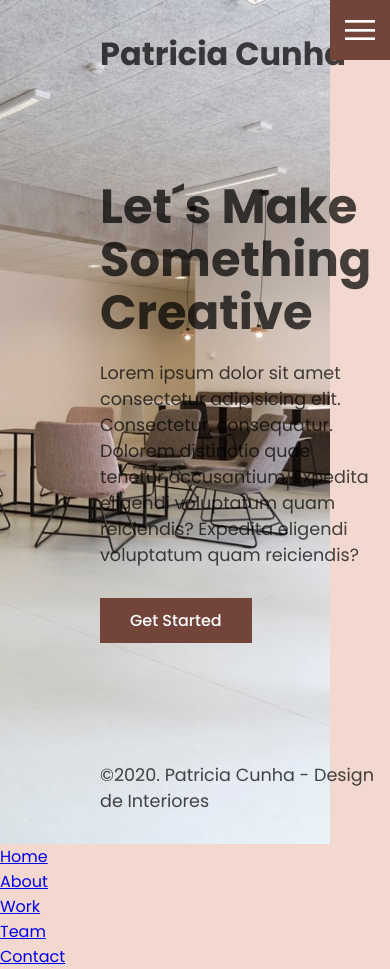
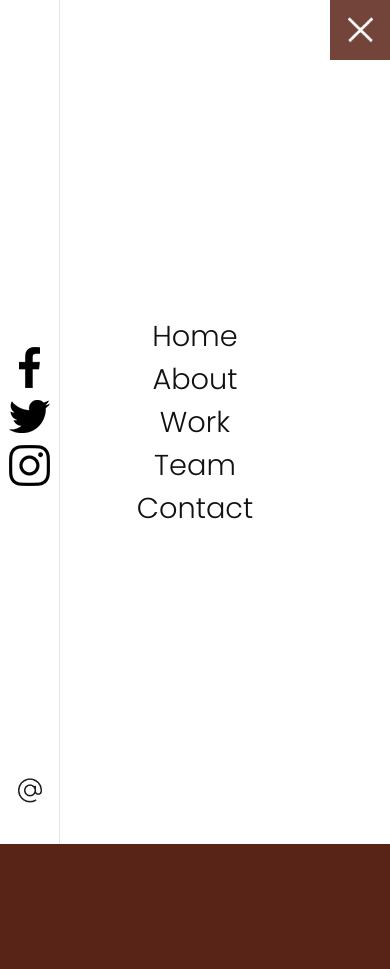
Before and after one commit to kathora/PiPortfolio, a plain HTML site: page index.html in a window 390 px wide. Both pictures are taken after a click on the element 360 px from the left and 30 px from the top of the page. After the commit the page ends 844 px from the top, so only its background shows below. Drawn offline with Linux system fonts and the light colour scheme.

Commit message:
Create javascript section and finish the landing page

```diff
--- a/app.js
+++ b/app.js
@@ -0,0 +1,7 @@
+function toggleMenu(){
+    var menuToggle = document.querySelector('.menuToggle');
+    var navigation = document.querySelector('.navigation');
+    menuToggle.classList.toggle('active');
+    navigation.classList.toggle('active');
+
+}
--- a/index.html
+++ b/index.html
@@ -9,7 +9,7 @@
 <body>
     <section>
         <div class="logo">Patricia Cunha</div>
-        <img src="IMG/photo3.jpg" class="bg">
+        <img src="IMG/pexels-photo-1374125.jpeg" class="bg">
         <div class="content">
             <h2>Let´s Make<br>Something Creative</h2>
             <p>Lorem ipsum dolor sit amet consectetur adipisicing elit. Consectetur, consequatur.
@@ -20,7 +20,7 @@
         <p class="copyrighttext">&copy2020. Patricia Cunha - Design de Interiores</p>
     </section>
 
-    <div class="menuToggle"></div>
+    <div class="menuToggle" onclick="toggleMenu()"></div>
     <div class="navigation">
         <ul>
             <li><a href="#">Home</a></li>
@@ -29,6 +29,16 @@
             <li><a href="#">Team</a></li>
             <li><a href="#">Contact</a></li>
         </ul>
+        <div class="socialBar">
+            <ul>
+                <li><a href="#"><img src="IMG/facebook.png"></a></li>
+                <li><a href="#"><img src="IMG/twitter.png"></a></li>
+                <li><a href="#"><img src="IMG/instagram.png"></a></li>
+            </ul>
+            <a href="mailto:youtube.com" class="emailBx"><img src="IMG/email.png" alt=""></a>
+        </div>
     </div>
+
+    <script src="app.js"></script>
 </body>
 </html>
--- a/style.css
+++ b/style.css
@@ -35,11 +35,12 @@ section .bg{
     top: 0;
     right: 60px;
     height: 100%;
+    width: 45%;
 }
 
 section .content{
     position: relative;
-    max-width:650px;
+    max-width:700px;
     z-index: 1;
 }
 
@@ -88,11 +89,18 @@ section .content a{
     cursor: pointer;
     z-index: 1000;
 }
-/*
+
+.menuToggle.active{
+    background: #734439 url(IMG/close.png);
+    background-repeat: no-repeat;
+    background-position: center;
+    background-size: 25px;
+}
+
 .navigation{
     position: fixed;
     top: 0;
-    left:0;
+    left:calc(100% - 60px);
     width: 100%;
     height: 100%;
     background: #fff;
@@ -101,6 +109,10 @@ section .content a{
     justify-content: center;
     align-items: center;
     transition: 0.2s;
+}
+
+.navigation.active{
+    left:0px
 }
 
 .navigation ul{
@@ -121,5 +133,95 @@ section .content a{
 }
 
 .navigation a:hover{
-    color: #f60f20;
+    color: #592418;
 }
+
+.socialBar{
+    position: absolute;
+    top: 0;
+    left: 0;
+    width: 60px;
+    height: 100%;
+    border-right: 1px solid rgba(0,0, 0, 0.1);
+    display: flex;
+    justify-content: center;
+    align-items: center;
+}
+
+.socialBar ul{
+    position: relative;
+}
+
+.socialBar ul li{
+    position: relative;
+    list-style: none;
+}
+
+.socialBar ul li a{
+    position: relative;
+    display: inline-block;
+}
+
+.socialBar .emailBx{
+    position: absolute;
+    bottom: 20px;
+    transform: scale(0.6);
+}
+
+@media (max-width: 767px){
+
+    body{
+        background: #592418;
+    }
+
+    section{
+        padding: 100px 40px;
+    }
+
+    section .content h2{
+        color: #fff;
+        font-size: 2.5em;
+        font-weight: 700;
+        line-height: 1.1em;
+        max-width: 767px
+    }
+
+   .navigation{
+       left: 100%;
+   }
+
+   section .bg{
+       position: absolute;
+       top: 0;
+       right: 0;
+       width: 100%;
+       height: 100%;
+       object-fit: cover;
+       opacity: 0.5;
+   }
+
+   section .logo{
+    top: 10px;
+    font-size: 1.5em;
+    color: white;
+   }
+
+   .navigation ul li a{
+       font-size: 1.8em;
+   }
+
+   section .content p{
+    color: white;
+    font-size: 1em;
+   }
+
+   section .content a{
+       background:#F2D8CE;
+       color: rgba(0, 0, 0, 0.719);
+   }
+
+   .copyrighttext{
+       color: white;
+       font-size: 1em;
+   }
+}
```
Also changed, not shown: IMG/close.png (added), IMG/email.png (added), IMG/facebook.png (added), IMG/instagram.png (added), IMG/twitter.png (added).
